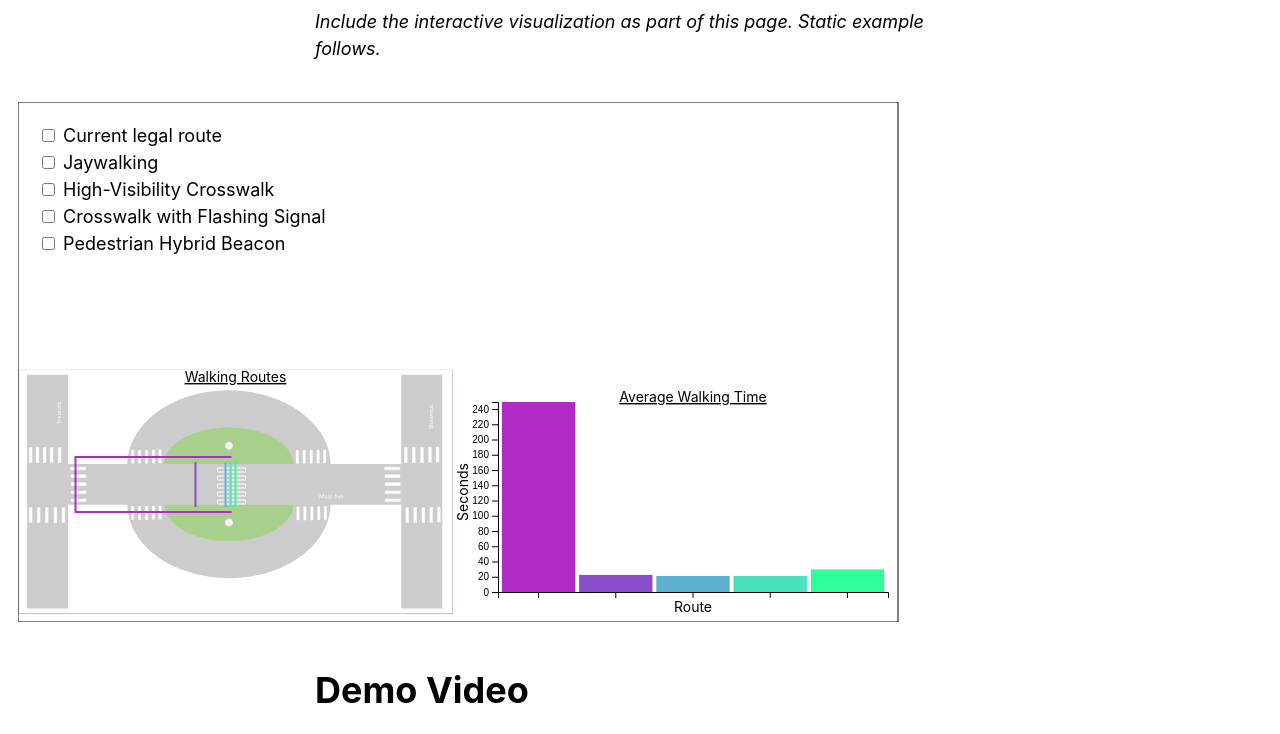
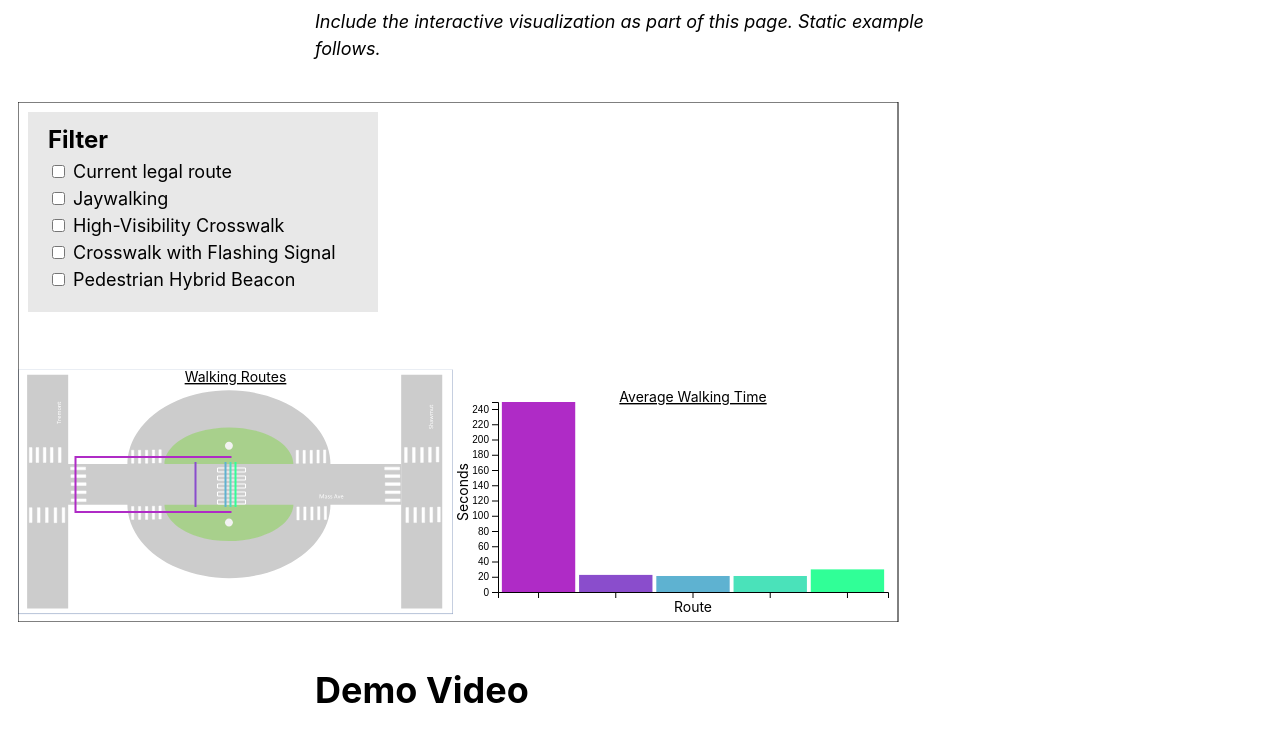
Before and after one commit to Northeastern-DS-4200-F19/project-team-9-pedestrians, a plain HTML site: page index.html in a window 1280 px wide. Shown: the part 586-1320 px from the top of the page. Drawn offline with Linux system fonts and the light colour scheme.

Commit message:
Add filter title and background shading

```diff
--- a/index.html
+++ b/index.html
@@ -62,7 +62,9 @@
       <!-- Delete all the sample SVG code below after the viewbox to before the closing tag. Populate this part of the SVG with D3. -->
       <svg id="vis-svg"
         preserveAspectRatio="xMidYMid meet" class="marks" viewBox="0 0 900 520">
-        <foreignObject x="20" y="20" width="300" height="160"> <!-- see https://mzl.la/2CCOsg5 (Mozilla) and https://bit.ly/2Nv1CSA (bl.ocks.org) -->
+        <rect x="10" y="10" width="350" height="200" fill="#e8e8e8"/>
+        <foreignObject x="30" y="20" width="300" height="200"> <!-- see https://mzl.la/2CCOsg5 (Mozilla) and https://bit.ly/2Nv1CSA (bl.ocks.org) -->
+            <font size="5.5"><strong>Filter</strong></font> <br>
             <input type="checkbox" class="myCheckbox" value="Curr_Legal"> Current legal route <br>
             <input type="checkbox" class="myCheckbox" value="Jwalk"> Jaywalking <br>
             <input type="checkbox" class="myCheckbox" value="Vizzy_CW"> High-Visibility Crosswalk <br>
```
